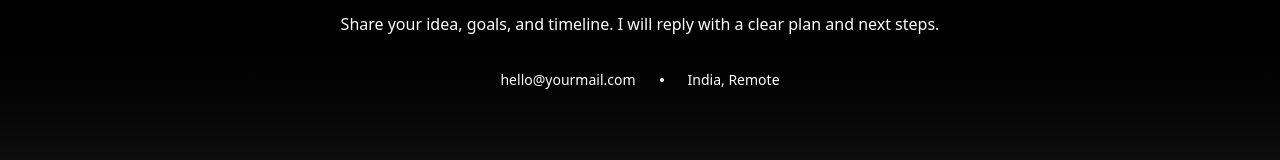
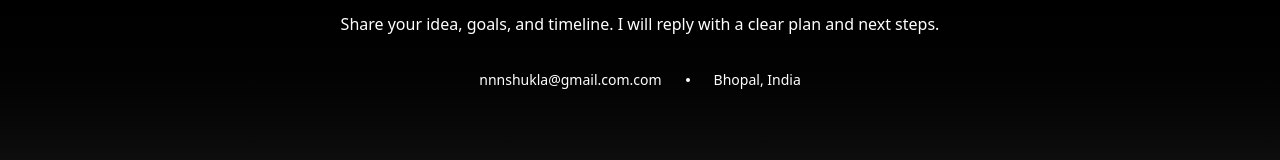
Before and after one commit to Narayan-shukla04/portfolio-website, a React (Vite) app: page / in a window 1280 px wide. Shown: the part 2198-2358 px from the top of the page. Built offline with nearby package versions, Linux system fonts and the light colour scheme.

Commit message:
Portfolio website update

```diff
--- a/src/components/Contect.jsx
+++ b/src/components/Contect.jsx
@@ -51,10 +51,10 @@ const Contect = () => {
 
                 <div className='mt-8 flex flex-col items-center gap-2 text-white text-opacity-70 sm:flex-row sm:gap-6'>
                     <a className='text-sm hover:text-white' href='mailto:hello@yourmail.com'>
-                        hello@yourmail.com
+                        nnnshukla@gmail.com.com
                     </a>
                     <span className='hidden h-1 w-1 rounded-full bg-white bg-opacity-40 sm:inline-block' />
-                    <span className='text-sm'>India, Remote</span>
+                    <span className='text-sm'>Bhopal, India</span>
                 </div>
             </div>
         </section>
```
Also changed, not shown: vite.config.js (+7 -1 lines).
